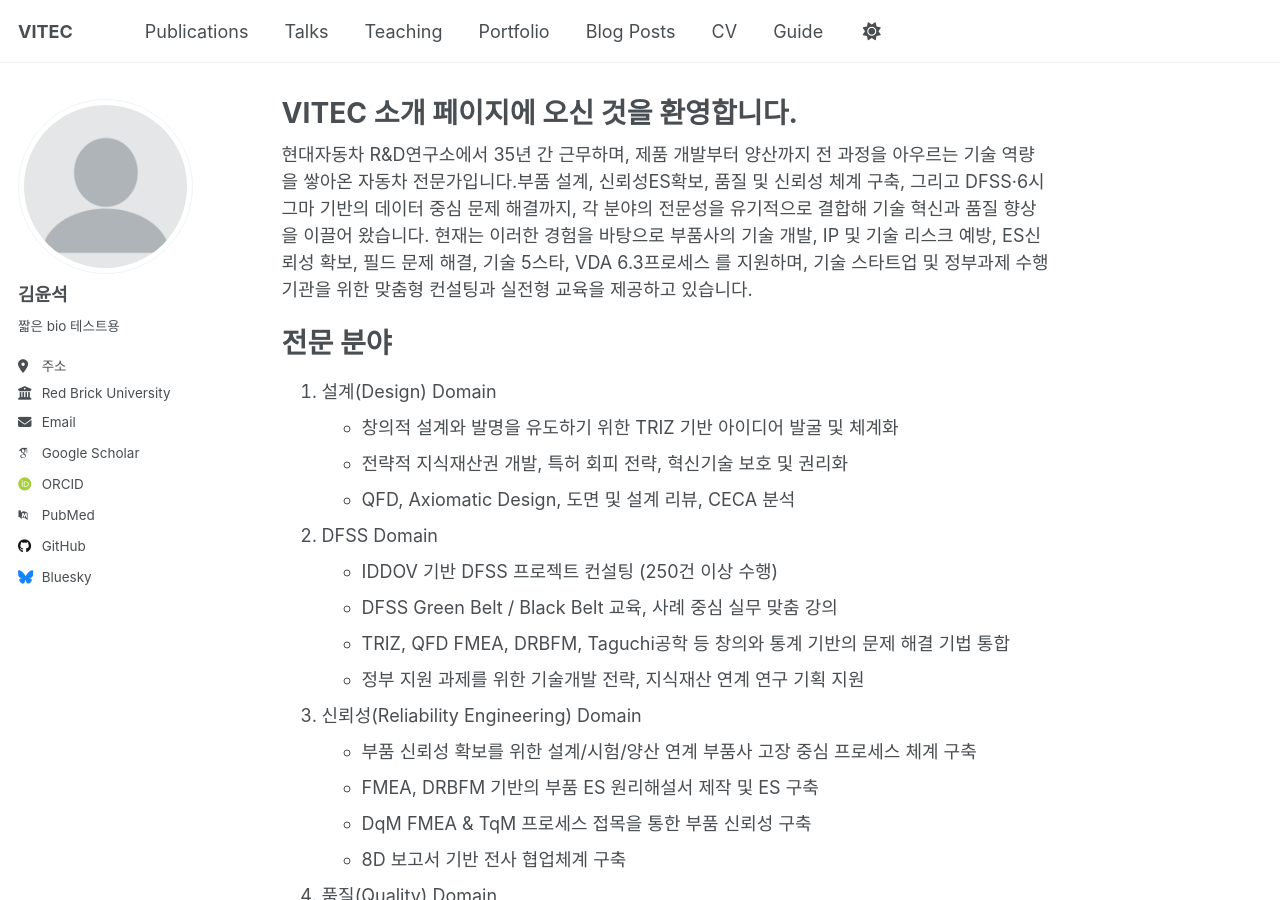
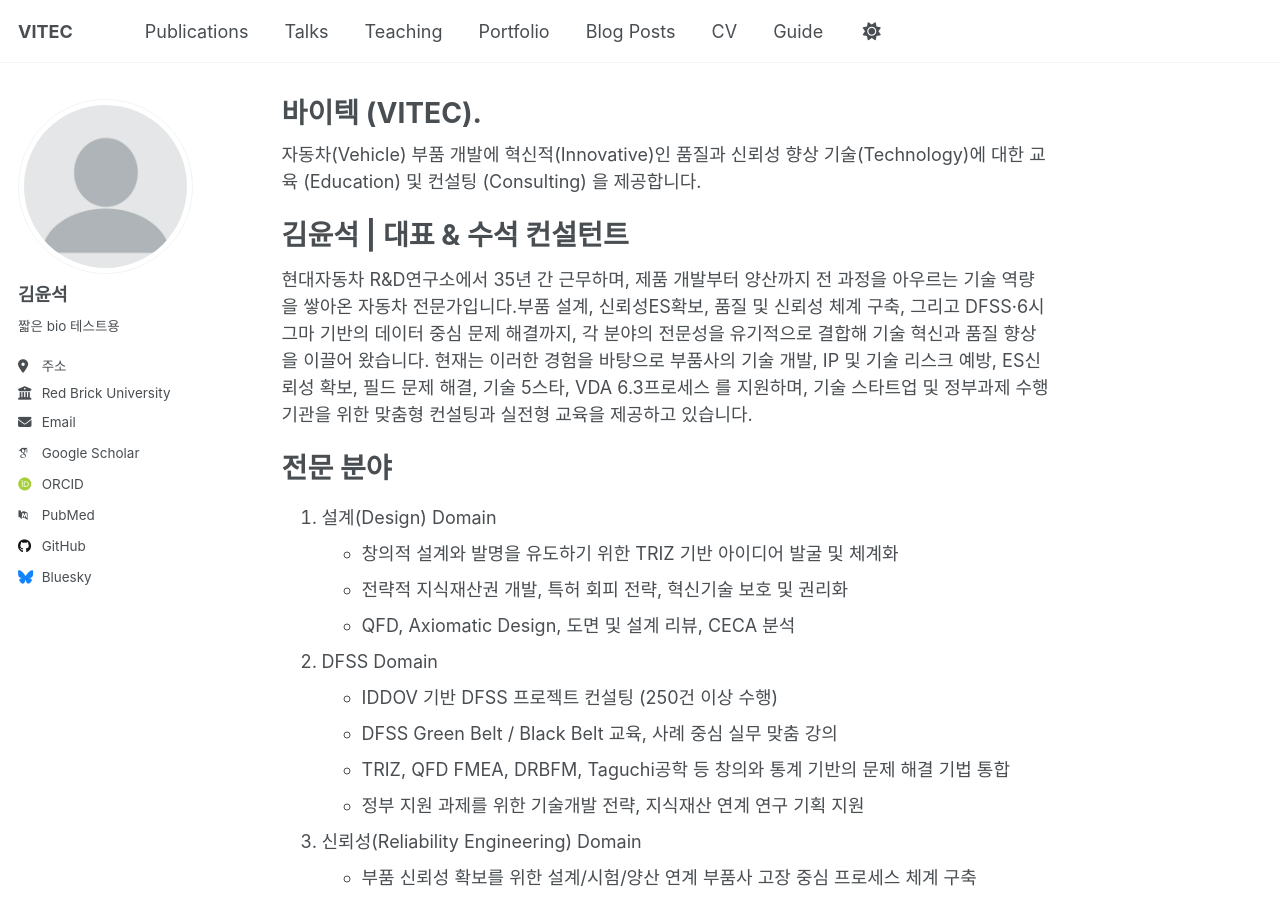
Before and after one commit to kimyunseok-vitec/kimyunseok-vitec.github.io, a Jekyll site: the page built from _pages/about.md, in a window 1280 px wide and 900 px high. Built offline with Jekyll 4.4.1, drawn with Linux system fonts in a browser that asks for light colours; some web fonts are replaced.

Commit message:
Fix: Update about page

```diff
--- a/_pages/about.md
+++ b/_pages/about.md
@@ -1,12 +1,16 @@
 ---
 permalink: /
-title: "VITEC 소개 페이지에 오신 것을 환영합니다."
+title: "바이텍 (VITEC)."
 author_profile: true
 redirect_from:
   - /about/
   - /about.html
 ---
 
+자동차(Vehicle) 부품 개발에 혁신적(Innovative)인 품질과 신뢰성 향상 기술(Technology)에 대한 교육 (Education) 및 컨설팅 (Consulting) 을 제공합니다.
+
+김윤석 | 대표 & 수석 컨설턴트
+======
 현대자동차 R&D연구소에서 35년 간 근무하며, 제품 개발부터 양산까지 전 과정을 아우르는 기술 역량을 쌓아온 자동차 전문가입니다.부품 설계, 신뢰성ES확보, 품질 및 신뢰성  체계 구축, 그리고 DFSS·6시그마 기반의 데이터 중심 문제 해결까지, 각 분야의 전문성을 유기적으로 결합해 기술 혁신과 품질 향상을 이끌어 왔습니다. 현재는 이러한 경험을 바탕으로 부품사의 기술 개발, IP 및 기술 리스크 예방, ES신뢰성 확보, 필드 문제 해결, 기술 5스타, VDA 6.3프로세스 를 지원하며, 기술 스타트업 및 정부과제 수행기관을 위한 맞춤형 컨설팅과 실전형 교육을 제공하고 있습니다.
 
 전문 분야
```
